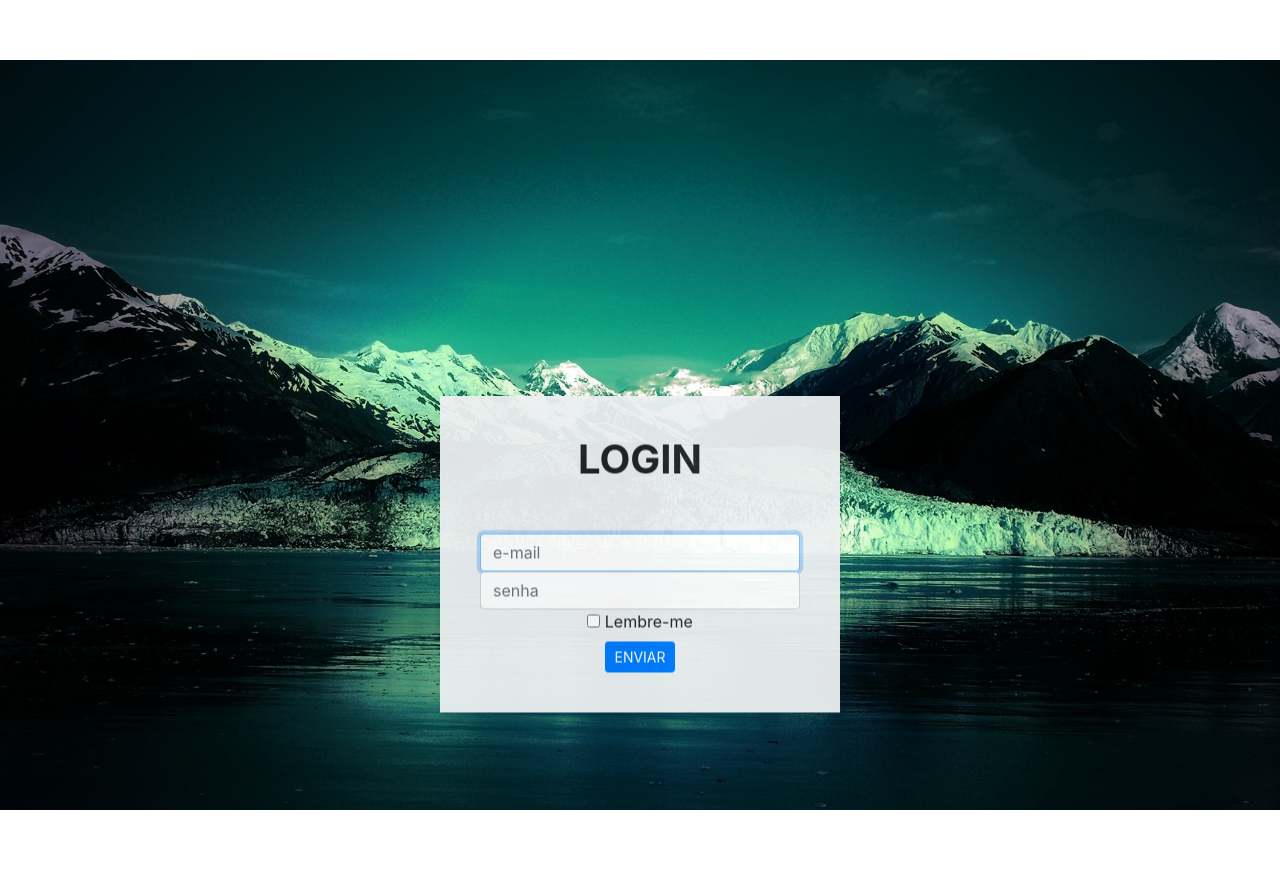
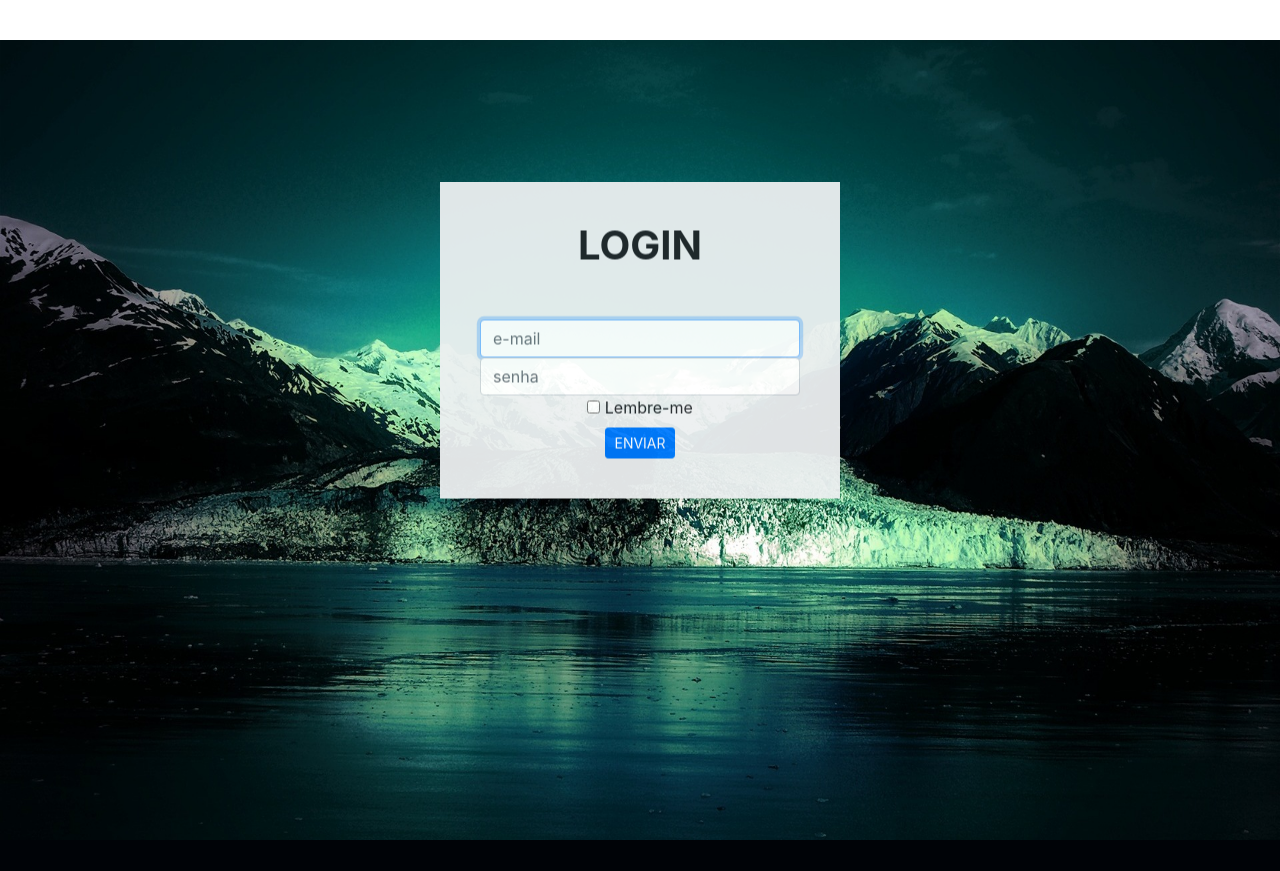
Before and after one commit to magnumcosta/aprendizagem, a PHP site: page / in a window 1280 px wide. After the commit the page ends 840 px from the top, so only its background shows below. Run offline with PHP 8.4, Linux system fonts and the light colour scheme; data that the repository does not hold is empty.

Commit message:
novo template2

```diff
--- a/css/estilo.css
+++ b/css/estilo.css
@@ -8,15 +8,15 @@ body {
 
  img {
     width: 100%;
-    height: 750px;
-    margin-top: 60px;
+    height: 800px;
+    margin-top: 40px;
 
 }
 
 
 .box {
 
-    margin-top: -20%;
+    margin-top: -500px;
     margin-left: 50%;
     margin-right: 50%;
     text-align: center;
```
